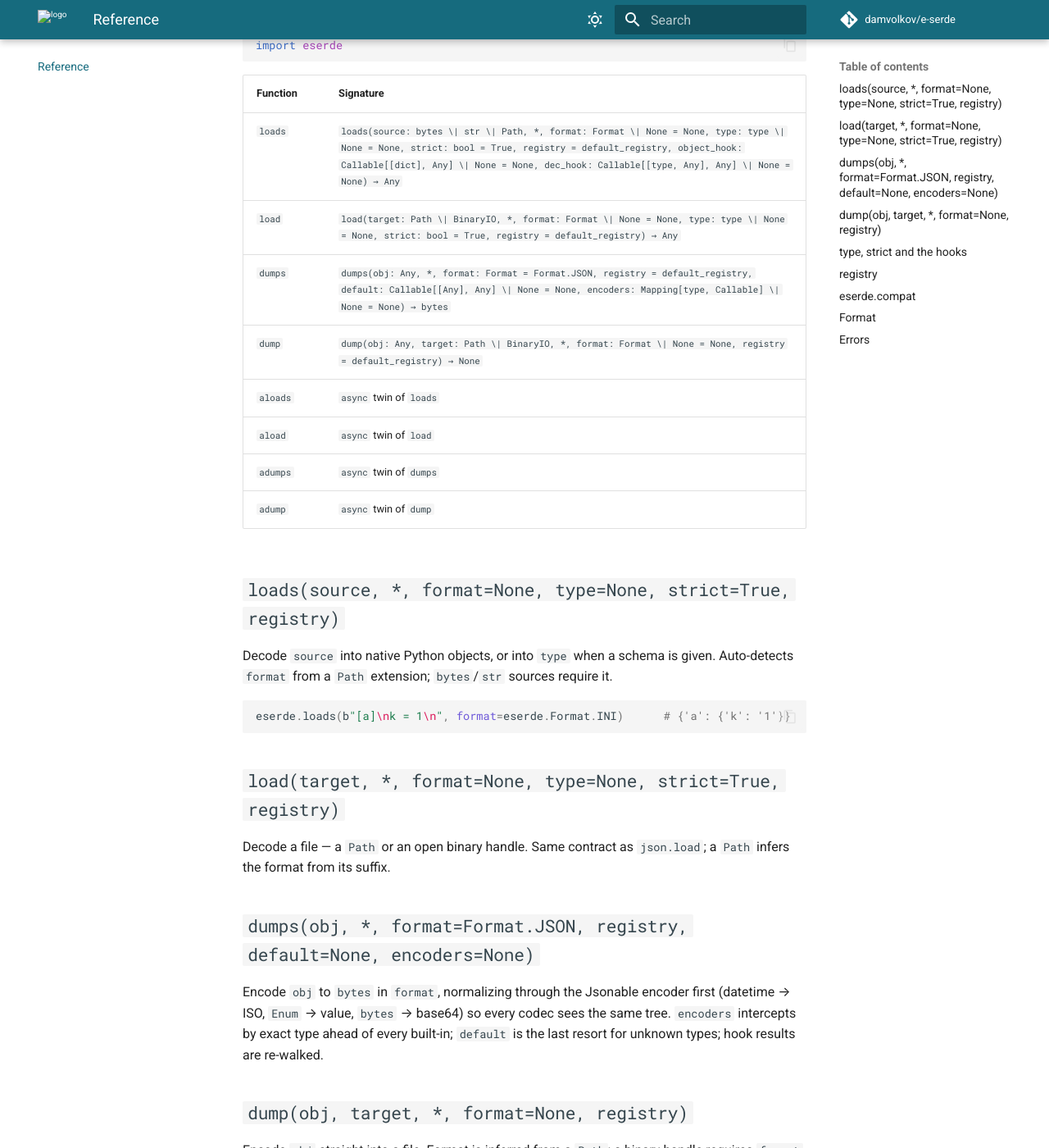
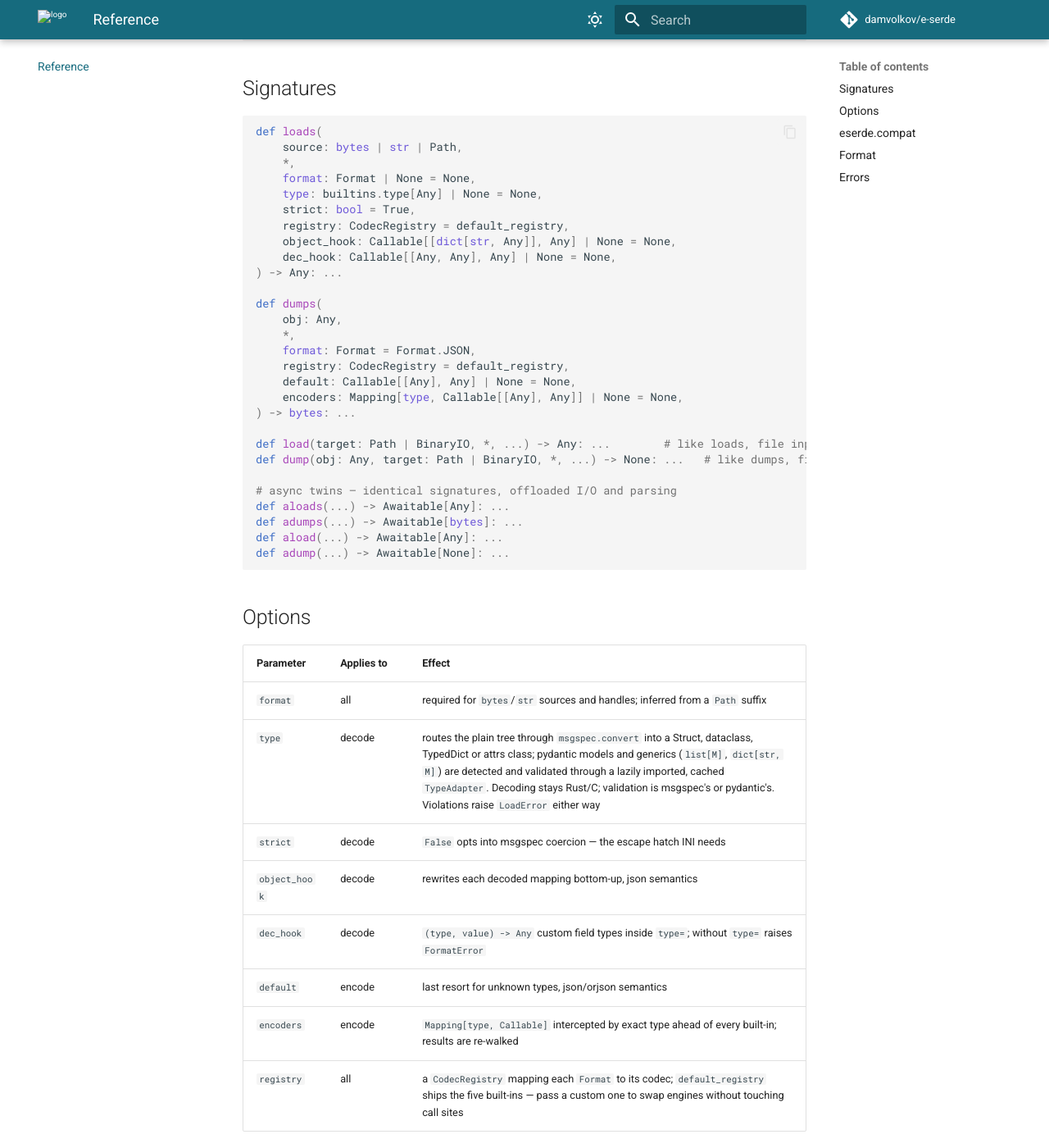
Before and after one commit to damvolkov/e-serde, an MkDocs documentation site: the page built from docs/reference.md, in a window 1280 px wide and 1400 px high, scrolled down 285 px. Shown: the whole window at 82% size. Built offline with MkDocs 1.6.1 and Material for MkDocs 9.7.7, drawn with Linux system fonts in a browser that asks for light colours; comment, search, counter and statistics services are not loaded; some of the changed text lies outside the part shown.

Commit message:
donde edge cases

````diff
--- a/docs/reference.md
+++ b/docs/reference.md
@@ -1,66 +1,59 @@
 # Reference
 
-The complete public surface. All eight functions share one shape: a data source, an
-optional `format`, an optional `type` schema, a `strict` flag, a `registry` and
-per-call encode/decode hooks. Keyword arguments are enforced.
+The complete public surface: six functions plus async twins, one shared option set,
+keyword arguments enforced.
 
 ```python
 import eserde
 ```
 
-| Function | Signature |
-| -------- | --------- |
-| `loads`  | `loads(source: bytes \| str \| Path, *, format: Format \| None = None, type: type \| None = None, strict: bool = True, registry = default_registry, object_hook: Callable[[dict], Any] \| None = None, dec_hook: Callable[[type, Any], Any] \| None = None) → Any` |
-| `load`   | `load(target: Path \| BinaryIO, *, format: Format \| None = None, type: type \| None = None, strict: bool = True, registry = default_registry) → Any` |
-| `dumps`  | `dumps(obj: Any, *, format: Format = Format.JSON, registry = default_registry, default: Callable[[Any], Any] \| None = None, encoders: Mapping[type, Callable] \| None = None) → bytes` |
-| `dump`   | `dump(obj: Any, target: Path \| BinaryIO, *, format: Format \| None = None, registry = default_registry) → None` |
-| `aloads` | `async` twin of `loads` |
-| `aload`  | `async` twin of `load` |
-| `adumps` | `async` twin of `dumps` |
-| `adump`  | `async` twin of `dump` |
-
-## `loads(source, *, format=None, type=None, strict=True, registry)`
-
-Decode `source` into native Python objects, or into `type` when a schema is given.
-Auto-detects `format` from a `Path` extension; `bytes`/`str` sources require it.
+## Signatures
 
 ```python
-eserde.loads(b"[a]\nk = 1\n", format=eserde.Format.INI)      # {'a': {'k': '1'}}
+def loads(
+    source: bytes | str | Path,
+    *,
+    format: Format | None = None,
+    type: builtins.type[Any] | None = None,
+    strict: bool = True,
+    registry: CodecRegistry = default_registry,
+    object_hook: Callable[[dict[str, Any]], Any] | None = None,
+    dec_hook: Callable[[Any, Any], Any] | None = None,
+) -> Any: ...
+
+def dumps(
+    obj: Any,
+    *,
+    format: Format = Format.JSON,
+    registry: CodecRegistry = default_registry,
+    default: Callable[[Any], Any] | None = None,
+    encoders: Mapping[type, Callable[[Any], Any]] | None = None,
+) -> bytes: ...
+
+def load(target: Path | BinaryIO, *, ...) -> Any: ...        # like loads, file input
+def dump(obj: Any, target: Path | BinaryIO, *, ...) -> None: ...   # like dumps, file output
+
+# async twins — identical signatures, offloaded I/O and parsing
+def aloads(...) -> Awaitable[Any]: ...
+def adumps(...) -> Awaitable[bytes]: ...
+def aload(...) -> Awaitable[Any]: ...
+def adump(...) -> Awaitable[None]: ...
 ```
 
-## `load(target, *, format=None, type=None, strict=True, registry)`
+## Options
 
-Decode a file — a `Path` or an open binary handle. Same contract as `json.load`;
-a `Path` infers the format from its suffix.
+| Parameter | Applies to | Effect |
+| --- | --- | --- |
+| `format` | all | required for `bytes`/`str` sources and handles; inferred from a `Path` suffix |
+| `type` | decode | routes the plain tree through `msgspec.convert` into a Struct, dataclass, TypedDict or attrs class; pydantic models and generics (`list[M]`, `dict[str, M]`) are detected and validated through a lazily imported, cached `TypeAdapter`. Decoding stays Rust/C; validation is msgspec's or pydantic's. Violations raise `LoadError` either way |
+| `strict` | decode | `False` opts into msgspec coercion — the escape hatch INI needs |
+| `object_hook` | decode | rewrites each decoded mapping bottom-up, json semantics |
+| `dec_hook` | decode | `(type, value) -> Any` custom field types inside `type=`; without `type=` raises `FormatError` |
+| `default` | encode | last resort for unknown types, json/orjson semantics |
+| `encoders` | encode | `Mapping[type, Callable]` intercepted by exact type ahead of every built-in; results are re-walked |
+| `registry` | all | a `CodecRegistry` mapping each `Format` to its codec; `default_registry` ships the five built-ins — pass a custom one to swap engines without touching call sites |
 
-## `dumps(obj, *, format=Format.JSON, registry, default=None, encoders=None)`
-
-Encode `obj` to `bytes` in `format`, normalizing through the Jsonable encoder first
-(datetime → ISO, `Enum` → value, `bytes` → base64) so every codec sees the same tree.
-`encoders` intercepts by exact type ahead of every built-in; `default` is the last
-resort for unknown types; hook results are re-walked.
-
-## `dump(obj, target, *, format=None, registry)`
-
-Encode `obj` straight into a file. Format is inferred from a `Path`; a binary handle
-requires `format`.
-
-## `type`, `strict` and the hooks
-
-`type=` routes the decoded tree through `msgspec.convert` into any Struct, dataclass,
-TypedDict or attrs class; pydantic models and generics (`list[M]`, `dict[str, M]`) are
-detected and validated through a lazily imported, cached `TypeAdapter`. Decoding is
-Rust/C; validation is msgspec's or pydantic's. `strict=False` opts into coercion (the
-escape hatch INI needs). A schema violation raises `LoadError` either way.
-
-`dec_hook=(type, value) -> Any` teaches msgspec custom field types (requires `type=`);
-`object_hook=(dict) -> Any` rewrites each decoded mapping bottom-up, json semantics.
 `encode.register` remains available for library-wide type rules.
-
-## `registry`
-
-A `CodecRegistry` maps each `Format` to its codec. `default_registry` ships the five
-built-ins; pass a custom `registry=` to swap engines without touching call sites.
 
 ## `eserde.compat`
 
@@ -84,10 +77,10 @@ or returns `None`.
 
 All derive from `eserde.LoaderError`:
 
-| Exception      | Raised when                                          |
-| -------------- | ---------------------------------------------------- |
-| `FormatError`  | format can't be inferred, or a source type is invalid |
-| `LoadError`    | decode failed, or `type=` validation failed           |
-| `DumpError`    | encoding failed                                       |
-| `EncoderError` | the Jsonable normalizer hit an unserializable value   |
-| `CodecError`   | a backend was unavailable at runtime                  |
+| Exception | Raised when |
+| --- | --- |
+| `FormatError` | format can't be inferred, or a source type is invalid |
+| `LoadError` | decode failed, or `type=` validation failed |
+| `DumpError` | encoding failed |
+| `EncoderError` | the Jsonable normalizer hit an unserializable value |
+| `CodecError` | a backend was unavailable at runtime |
--- a/docs/usage.md
+++ b/docs/usage.md
@@ -1,96 +1,69 @@
 # Usage
 
-Six functions with `json`-module semantics. `loads/dumps` take `bytes | str | Path`;
-`load/dump` take a `Path` or an open binary handle. Every function has an async twin
-prefixed with `a`.
+Six functions with `json`-module semantics and keyword-only options. `loads`/`dumps` are
+in-memory; `load`/`dump` take files; every function has an async twin prefixed with `a`.
+
+| Function | Input | Output |
+| --- | --- | --- |
+| `loads` | `bytes \| str \| Path` | plain tree, or the model in `type=` |
+| `dumps` | any object | `bytes` |
+| `load` | `Path \| BinaryIO` | like `loads` |
+| `dump` | object → file | `None` |
+| `aloads` · `adumps` · `aload` · `adump` | same | awaitables of the same |
 
 ```python
 import eserde
+import msgspec
+from eserde import Format
+from pathlib import Path
 ```
 
 !!! tip "Format"
-    Sources given as `bytes`/`str` must name the format: `format=eserde.Format.JSON`.
+    Sources given as `bytes`/`str` must name the format: `format=Format.JSON`.
     A `Path` autodetects from its extension (`.json .jsonc .yaml .yml .toml .ini .cfg .conf`).
 
-## loads — decode to objects
+## loads — decode
 
 ```python
-from eserde import Format
-
-data = eserde.loads(b'{"host": "0.0.0.0", "port": 8080}', format=Format.JSON)
+cfg = eserde.loads(b'{"host": "0.0.0.0", "port": 8080}', format=Format.JSON)
 # {'host': '0.0.0.0', 'port': 8080}
 
-# a str source is fine too — the bytes are decoded as UTF-8
-eserde.loads('port: 8080', format=Format.YAML)
+eserde.loads('port: 8080', format=Format.YAML)     # a str source is fine — decoded as UTF-8
 # {'port': 8080}
 ```
 
-## load — decode a file
-
 ```python
-from pathlib import Path
-
-cfg = eserde.load(Path("config.toml"))          # format from the .toml suffix
-raw = eserde.loads(Path("deploy.yaml"))          # loads() accepts a Path too
-
-with open("app.json", "rb") as fh:               # or an open binary handle
-    data = eserde.load(fh, format=Format.JSON)
-```
-
-## type= — validate into a model
-
-Pass `type=` and the plain tree is run through `msgspec.convert` into any Struct,
-dataclass or TypedDict. Decoding stays Rust/C; validation is msgspec's.
-
-```python
-import msgspec
-
 class Server(msgspec.Struct, frozen=True):
     host: str
     port: int
 
-eserde.loads(b'{"host": "x", "port": 8080}', format=Format.JSON, type=Server)
-# Server(host='x', port=8080)
-
-# the same works for formats without a native validator
-eserde.loads(Path("server.yaml"), type=Server)
+srv = eserde.loads(src, format=Format.JSON, type=Server)               # → Server
+srv = eserde.loads(Path("server.yaml"), type=list[Server])             # Path + generics
+ini = eserde.loads(b"[svc]\nport = 8080\n", format=Format.INI,
+                   type=dict[str, Server], strict=False)               # "8080" → 8080
 ```
 
-A schema violation raises `eserde.LoadError`, not a raw `msgspec.ValidationError`.
+| kwarg | effect |
+| --- | --- |
+| `format=` | required for `bytes`/`str`; inferred from a `Path` |
+| `type=` | validate into a Struct, dataclass, TypedDict, attrs or pydantic model |
+| `strict=False` | msgspec coercion — the escape hatch INI needs |
+| `object_hook=` | rewrite every decoded mapping, innermost first (json semantics) |
+| `dec_hook=` | teach `type=` custom field types; requires `type=`, else `FormatError` |
+| `registry=` | swap the default codec set |
 
-## strict=False — coercion
+A schema violation raises `eserde.LoadError`, never a raw `msgspec.ValidationError`.
 
-By default types are enforced. `strict=False` lets msgspec coerce — the escape hatch
-for INI, where every value is a string:
+## dumps — encode
 
 ```python
-eserde.loads(b"[svc]\nport = 8080\n", format=Format.INI, type=dict[str, Server], strict=False)
-# {'svc': Server(port=8080)}   # "8080" coerced to int
+raw = eserde.dumps({"name": "demian", "n": 42}, format=Format.YAML)
+# b'name: demian\n"n": 42\n'
 ```
 
-## dumps / dump — encode
-
-`dumps` returns `bytes`; `dump` writes straight to a `Path` or handle. Every input is
-normalized through the Jsonable encoder first (datetime → ISO, `Enum` → value, `bytes`
-→ base64), so each format sees the same tree.
-
 ```python
-eserde.dumps({"name": "demian", "n": 42}, format=Format.YAML)
-# b'name: demian\n"n": 42\n'
-
-eserde.dump({"a": 1}, Path("out.jsonc"))          # format from the .jsonc suffix
-```
-
-## Custom types on encode
-
-`encoders=` intercepts by exact type, ahead of every built-in rule; `default=` is the
-json/orjson-style last resort for anything the walk cannot recognize. Both are per call —
-no global patching, no monkey-patching. The hook result is re-walked, so hooks may return
-structures of their own. Unknown types without a hook raise `EncoderError`, exactly as before.
-
-```python
+from fractions import Fraction
 from datetime import date
-from fractions import Fraction
 
 eserde.dumps({"f": Fraction(1, 2)}, format=Format.JSON, default=float)
 # b'{"f":0.5}'
@@ -99,17 +72,61 @@ eserde.dumps({"f": Fraction(1, 2)}, format=Format.JSON, encoders={Fraction: str}
 # b'{"f":"1/2"}'
 
 eserde.dumps({"d": date(2020, 1, 2)}, format=Format.JSON, encoders={date: lambda d: d.year})
-# b'{"d":2020}'     # exact-type hook beats the ISO-string built-in
+# b'{"d":2020}'   # exact-type hook beats the ISO-string built-in
 ```
 
-## Custom types on decode
+Every input is normalized through the Jsonable encoder first (datetime → ISO, `Enum` →
+value, `bytes` → base64), so each format sees the same tree.
 
-`object_hook` post-processes every decoded mapping, json semantics (innermost first).
-`dec_hook` teaches the validator about custom fields inside a `type=` schema:
+| kwarg | effect |
+| --- | --- |
+| `format=` | defaults to `Format.JSON` |
+| `encoders=` | exact-type hooks, ahead of every built-in; the result is re-walked |
+| `default=` | json/orjson-style last resort for unknown types; without it → `EncoderError` |
+| `registry=` | swap the default codec set |
+
+Both hooks are per call — no global patching, no monkey-patching.
+
+## load / dump — files
+
+```python
+cfg = eserde.load(Path("config.toml"))              # format from the .toml suffix
+
+with open("app.json", "rb") as fh:
+    data = eserde.load(fh, format=Format.JSON)      # an open handle needs the format
+
+eserde.dump(cfg, Path("out.jsonc"))                 # writes straight to disk → None
+```
+
+Same kwargs as `loads` / `dumps`; `load`/`dump` add nothing of their own.
+
+## Async twins
+
+`aloads` · `adumps` · `aload` · `adump` — same signatures; I/O and the GIL-free native
+parse run off the event loop.
+
+```python
+import asyncio
+
+async def main():
+    cfg = await eserde.aloads(Path("config.yaml"), type=Server)
+    await eserde.adump(cfg, Path("copy.json"))
+
+asyncio.run(main())
+```
+
+!!! info "When async pays"
+    The Rust codecs release the GIL, so concurrent `aloads` parallelize decode across
+    cores — on 10 MB YAML/TOML the fan-out is ~2× faster than serial sync. JSON runs on
+    msgspec's C decoder, which holds the GIL, so it stays flat. See [Benchmarks](benchmarks.md).
+
+## object_hook and dec_hook
+
+`object_hook` post-processes every decoded mapping (innermost first, json semantics).
+`dec_hook` teaches the validator about custom field types inside a `type=` schema:
 
 ```python
 from ipaddress import IPv4Address
-import msgspec
 
 class Net(msgspec.Struct):
     ip: IPv4Address
@@ -118,9 +135,7 @@ eserde.loads(b'{"ip": "10.0.0.1"}', format=Format.JSON, type=Net, dec_hook=lambd
 # Net(ip=IPv4Address('10.0.0.1'))
 ```
 
-`dec_hook` without `type=` raises `FormatError` — there is nothing to type it against.
-
-## pydantic and attrs as `type=`
+## pydantic and attrs models
 
 `type=` accepts any pydantic model or generic (`list[User]`, `dict[str, User]`) and routes
 it through a cached `TypeAdapter`, imported lazily; attrs stays on the msgspec path.
@@ -137,7 +152,7 @@ eserde.loads(b'[{"name": "x", "age": 9}]', format=Format.JSON, type=list[User])
 # [User(name='x', age=9)]     # decode: native codecs; validate: pydantic
 ```
 
-## json drop-in (`eserde.compat`)
+## compat — `json` drop-in
 
 Frameworks duck-type the stdlib module (`json_serialize=`, renderers, formatters).
 `eserde.compat` speaks `json.dumps`/`json.loads` exactly — same signature, `str` output:
@@ -154,35 +169,16 @@ Behaviours e-serde does not share with the stdlib (`cls=`, ascii escaping, `inde
 `sort_keys`, `parse_*`, `object_pairs_hook`) delegate to it: slower, but exact — no
 silent surprises behind a json-shaped signature.
 
-## Async twins
-
-`aloads / aload / adumps / adump` move both I/O and GIL-free native parsing off the
-event loop. The same arguments apply.
-
-```python
-import asyncio
-
-async def main():
-    cfg = await eserde.aloads(Path("config.yaml"), type=Server)
-    await eserde.adump(cfg, Path("copy.json"))
-
-asyncio.run(main())
-```
-
-!!! info "When async pays"
-    The Rust codecs release the GIL, so concurrent `aloads` parallelize decode across
-    cores — on 10 MB YAML/TOML the fan-out is ~2× faster than serial sync. JSON runs on
-    msgspec's C decoder, which holds the GIL, so it stays flat. See [Benchmarks](benchmarks.md).
-
 ## Errors
 
 Everything raises the `eserde.LoaderError` family:
 
-| Exception          | Raised when                              |
-| ------------------ | ---------------------------------------- |
-| `FormatError`      | format can't be inferred or is unsupported |
-| `LoadError`         | decode failed, or `type=` validation failed |
-| `DumpError`         | encoding failed                          |
-| `CodecError`        | a backend was unavailable at runtime     |
+| Exception | Raised when |
+| --- | --- |
+| `FormatError` | format can't be inferred or is unsupported |
+| `LoadError` | decode failed, or `type=` validation failed |
+| `DumpError` | encoding failed |
+| `EncoderError` | a value had no rule and no `default=` |
+| `CodecError` | a backend was unavailable at runtime |
 
 Full signatures live in the [API reference](reference.md).
````
Also changed, not shown: README.md (+100 -45 lines), assets/eserde-banner.svg, image copy.png (added), image.png (added).
